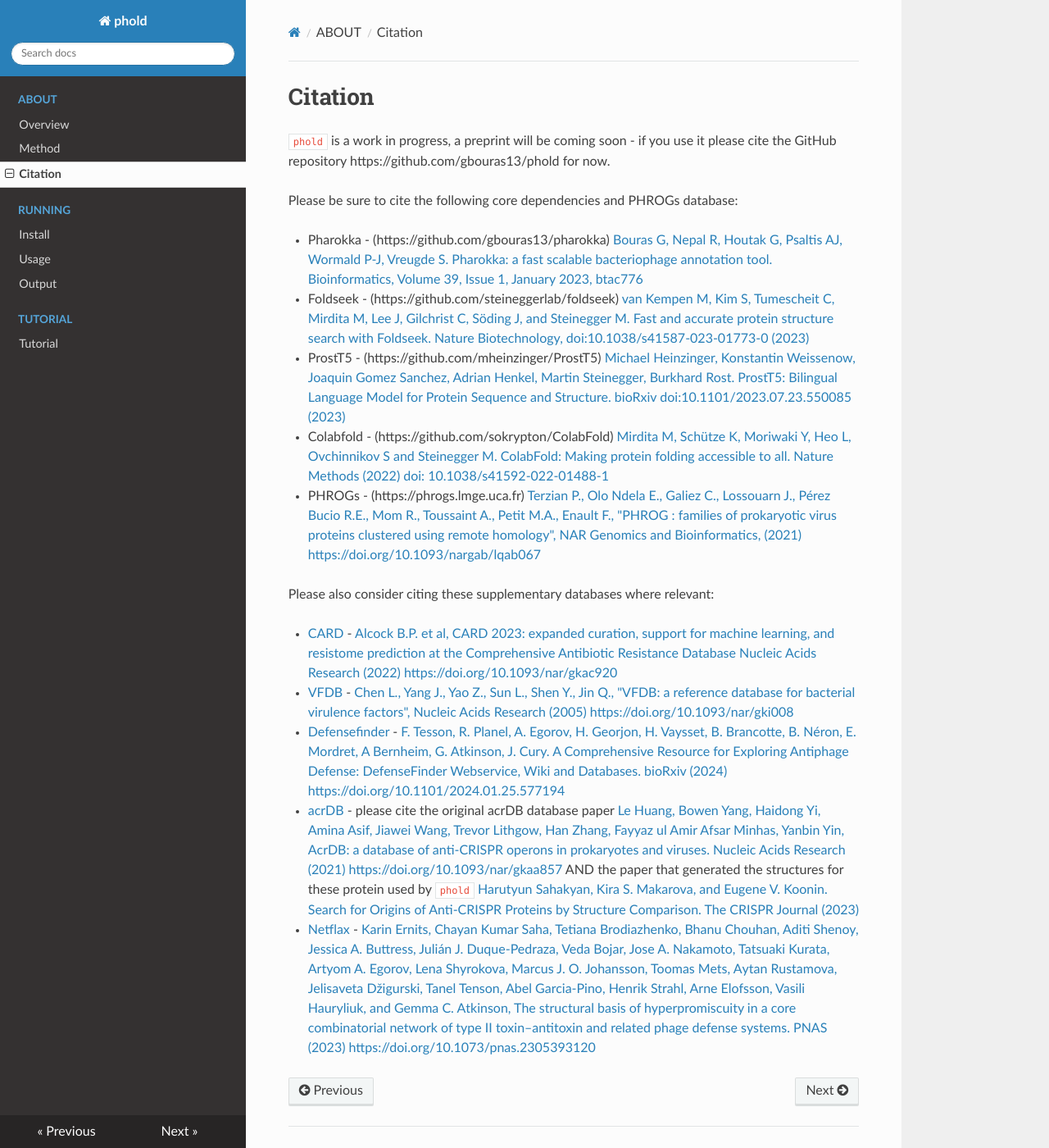
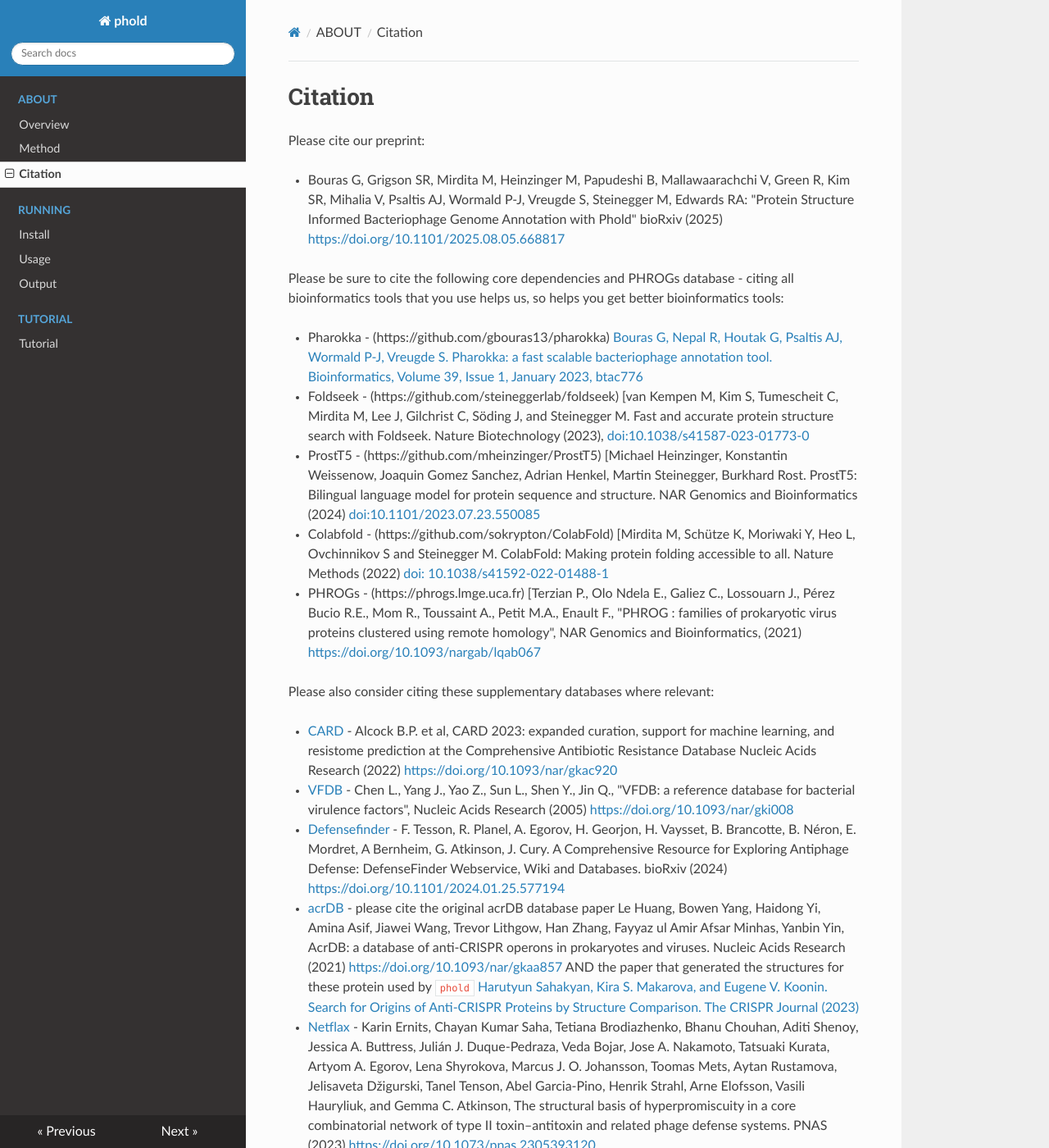
Before and after one commit to gbouras13/phold, an MkDocs documentation site: the page built from docs/citation.md, in a window 1280 px wide and 1400 px high. Shown: the whole window at 82% size. Built offline with MkDocs 1.6.1, drawn with Linux system fonts in a browser that asks for light colours; nearby versions of some CDN libraries; some of the changed text lies outside the part shown.

Commit message:
clean repo and docs

```diff
--- a/docs/citation.md
+++ b/docs/citation.md
@@ -1,19 +1,24 @@
 # Citation
 
-`phold` is a work in progress, a preprint will be coming soon - if you use it please cite the GitHub repository https://github.com/gbouras13/phold for now.
 
-Please be sure to cite the following core dependencies and PHROGs database:
+Please cite our preprint:
+
+* Bouras G, Grigson SR, Mirdita M, Heinzinger M, Papudeshi B, Mallawaarachchi V, Green R, Kim SR, Mihalia V, Psaltis AJ, Wormald P-J, Vreugde S, Steinegger M, Edwards RA: "Protein Structure Informed Bacteriophage Genome Annotation with Phold" bioRxiv (2025) [https://doi.org/10.1101/2025.08.05.668817]( https://doi.org/10.1101/2025.08.05.668817)
+
+
+Please be sure to cite the following core dependencies and PHROGs database - citing all bioinformatics tools that you use helps us, so helps you get better bioinformatics tools:
 
 * Pharokka - (https://github.com/gbouras13/pharokka) [Bouras G, Nepal R, Houtak G, Psaltis AJ, Wormald P-J, Vreugde S. Pharokka: a fast scalable bacteriophage annotation tool. Bioinformatics, Volume 39, Issue 1, January 2023, btac776](https://doi.org/10.1093/bioinformatics/btac776)
-* Foldseek - (https://github.com/steineggerlab/foldseek) [van Kempen M, Kim S, Tumescheit C, Mirdita M, Lee J, Gilchrist C, Söding J, and Steinegger M. Fast and accurate protein structure search with Foldseek. Nature Biotechnology, doi:10.1038/s41587-023-01773-0 (2023)](https://www.nature.com/articles/s41587-023-01773-0)
-* ProstT5 - (https://github.com/mheinzinger/ProstT5) [Michael Heinzinger, Konstantin Weissenow, Joaquin Gomez Sanchez, Adrian Henkel, Martin Steinegger, Burkhard Rost. ProstT5: Bilingual Language Model for Protein Sequence and Structure. bioRxiv doi:10.1101/2023.07.23.550085 (2023)](https://www.biorxiv.org/content/10.1101/2023.07.23.550085v1)
-* Colabfold - (https://github.com/sokrypton/ColabFold) [Mirdita M, Schütze K, Moriwaki Y, Heo L, Ovchinnikov S and Steinegger M. ColabFold: Making protein folding accessible to all. Nature Methods (2022) doi: 10.1038/s41592-022-01488-1 ](https://www.nature.com/articles/s41592-022-01488-1)
-* PHROGs - (https://phrogs.lmge.uca.fr) [Terzian P., Olo Ndela E., Galiez C., Lossouarn J., Pérez Bucio R.E., Mom R., Toussaint A., Petit M.A., Enault F., "PHROG : families of prokaryotic virus proteins clustered using remote homology", NAR Genomics and Bioinformatics, (2021) https://doi.org/10.1093/nargab/lqab067](https://doi.org/10.1093/nargab/lqab067)
+* Foldseek - (https://github.com/steineggerlab/foldseek) [van Kempen M, Kim S, Tumescheit C, Mirdita M, Lee J, Gilchrist C, Söding J, and Steinegger M. Fast and accurate protein structure search with Foldseek. Nature Biotechnology (2023), [doi:10.1038/s41587-023-01773-0 ](https://www.nature.com/articles/s41587-023-01773-0)
+* ProstT5 - (https://github.com/mheinzinger/ProstT5) [Michael Heinzinger, Konstantin Weissenow, Joaquin Gomez Sanchez, Adrian Henkel, Martin Steinegger, Burkhard Rost. ProstT5: Bilingual language model for protein sequence and structure. NAR Genomics and Bioinformatics (2024) [doi:10.1101/2023.07.23.550085](https://doi.org/10.1093/nargab/lqae150)
+* Colabfold - (https://github.com/sokrypton/ColabFold) [Mirdita M, Schütze K, Moriwaki Y, Heo L, Ovchinnikov S and Steinegger M. ColabFold: Making protein folding accessible to all. Nature Methods (2022) [doi: 10.1038/s41592-022-01488-1 ](https://www.nature.com/articles/s41592-022-01488-1)
+* PHROGs - (https://phrogs.lmge.uca.fr) [Terzian P., Olo Ndela E., Galiez C., Lossouarn J., Pérez Bucio R.E., Mom R., Toussaint A., Petit M.A., Enault F., "PHROG : families of prokaryotic virus proteins clustered using remote homology", NAR Genomics and Bioinformatics, (2021) [https://doi.org/10.1093/nargab/lqab067](https://doi.org/10.1093/nargab/lqab067)
 
 Please also consider citing these supplementary databases where relevant:
 
-* [CARD](https://card.mcmaster.ca) - [Alcock B.P. et al, CARD 2023: expanded curation, support for machine learning, and resistome prediction at the Comprehensive Antibiotic Resistance Database Nucleic Acids Research (2022) https://doi.org/10.1093/nar/gkac920](https://doi.org/10.1093/nar/gkac920)
-* [VFDB](http://www.mgc.ac.cn/VFs/main.htm) - [Chen L., Yang J., Yao Z., Sun L., Shen Y., Jin Q., "VFDB: a reference database for bacterial virulence factors", Nucleic Acids Research (2005) https://doi.org/10.1093/nar/gki008](https://doi.org/10.1093/nar/gki008)
-* [Defensefinder](https://defensefinder.mdmlab.fr) - [ F. Tesson,  R. Planel, A. Egorov, H. Georjon,  H. Vaysset,  B. Brancotte,  B. Néron,  E. Mordret,  A Bernheim,  G. Atkinson,  J. Cury. A Comprehensive Resource for Exploring Antiphage Defense: DefenseFinder Webservice, Wiki and Databases. bioRxiv (2024) https://doi.org/10.1101/2024.01.25.577194](https://doi.org/10.1101/2024.01.25.577194)
-* [acrDB](https://bcb.unl.edu/AcrDB/) - please cite the original acrDB database paper [Le Huang, Bowen Yang, Haidong Yi, Amina Asif, Jiawei Wang, Trevor Lithgow, Han Zhang, Fayyaz ul Amir Afsar Minhas, Yanbin Yin, AcrDB: a database of anti-CRISPR operons in prokaryotes and viruses. Nucleic Acids Research (2021) https://doi.org/10.1093/nar/gkaa857](https://doi.org/10.1093/nar/gkaa857) AND the paper that generated the structures for these protein used by `phold` [Harutyun Sahakyan, Kira S. Makarova, and Eugene V. Koonin. Search for Origins of Anti-CRISPR Proteins by Structure Comparison. The CRISPR Journal (2023)](https://doi.org/10.1089/crispr.2023.0011)
-* [Netflax](http://netflax.webflags.se) - [Karin Ernits, Chayan Kumar Saha, Tetiana Brodiazhenko, Bhanu Chouhan, Aditi Shenoy, Jessica A. Buttress, Julián J. Duque-Pedraza, Veda Bojar, Jose A. Nakamoto, Tatsuaki Kurata, Artyom A. Egorov, Lena Shyrokova, Marcus J. O. Johansson, Toomas Mets, Aytan Rustamova, Jelisaveta Džigurski, Tanel Tenson, Abel Garcia-Pino, Henrik Strahl, Arne Elofsson, Vasili Hauryliuk, and Gemma C. Atkinson, The structural basis of hyperpromiscuity in a core combinatorial network of type II toxin–antitoxin and related phage defense systems. PNAS (2023) https://doi.org/10.1073/pnas.2305393120](https://doi.org/10.1073/pnas.2305393120)
+* [CARD](https://card.mcmaster.ca) - Alcock B.P. et al, CARD 2023: expanded curation, support for machine learning, and resistome prediction at the Comprehensive Antibiotic Resistance Database Nucleic Acids Research (2022) [https://doi.org/10.1093/nar/gkac920](https://doi.org/10.1093/nar/gkac920)
+* [VFDB](http://www.mgc.ac.cn/VFs/main.htm) - Chen L., Yang J., Yao Z., Sun L., Shen Y., Jin Q., "VFDB: a reference database for bacterial virulence factors", Nucleic Acids Research (2005) [https://doi.org/10.1093/nar/gki008](https://doi.org/10.1093/nar/gki008)
+* [Defensefinder](https://defensefinder.mdmlab.fr) - F. Tesson,  R. Planel, A. Egorov, H. Georjon,  H. Vaysset,  B. Brancotte,  B. Néron,  E. Mordret,  A Bernheim,  G. Atkinson,  J. Cury. A Comprehensive Resource for Exploring Antiphage Defense: DefenseFinder Webservice, Wiki and Databases. bioRxiv (2024) [https://doi.org/10.1101/2024.01.25.577194](https://doi.org/10.1101/2024.01.25.577194)
+* [acrDB](https://bcb.unl.edu/AcrDB/) - please cite the original acrDB database paper Le Huang, Bowen Yang, Haidong Yi, Amina Asif, Jiawei Wang, Trevor Lithgow, Han Zhang, Fayyaz ul Amir Afsar Minhas, Yanbin Yin, AcrDB: a database of anti-CRISPR operons in prokaryotes and viruses. Nucleic Acids Research (2021) [https://doi.org/10.1093/nar/gkaa857](https://doi.org/10.1093/nar/gkaa857) AND the paper that generated the structures for these protein used by `phold` [Harutyun Sahakyan, Kira S. Makarova, and Eugene V. Koonin. Search for Origins of Anti-CRISPR Proteins by Structure Comparison. The CRISPR Journal (2023)](https://doi.org/10.1089/crispr.2023.0011)
+* [Netflax](http://netflax.webflags.se) - Karin Ernits, Chayan Kumar Saha, Tetiana Brodiazhenko, Bhanu Chouhan, Aditi Shenoy, Jessica A. Buttress, Julián J. Duque-Pedraza, Veda Bojar, Jose A. Nakamoto, Tatsuaki Kurata, Artyom A. Egorov, Lena Shyrokova, Marcus J. O. Johansson, Toomas Mets, Aytan Rustamova, Jelisaveta Džigurski, Tanel Tenson, Abel Garcia-Pino, Henrik Strahl, Arne Elofsson, Vasili Hauryliuk, and Gemma C. Atkinson, The structural basis of hyperpromiscuity in a core combinatorial network of type II toxin–antitoxin and related phage defense systems. PNAS (2023) [https://doi.org/10.1073/pnas.2305393120](https://doi.org/10.1073/pnas.2305393120)
+* [Netflax](http://netflax.webflags.se) - Karin Ernits, Chayan Kumar Saha, Tetiana Brodiazhenko, Bhanu Chouhan, Aditi Shenoy, Jessica A. Buttress, Julián J. Duque-Pedraza, Veda Bojar, Jose A. Nakamoto, Tatsuaki Kurata, Artyom A. Egorov, Lena Shyrokova, Marcus J. O. Johansson, Toomas Mets, Aytan Rustamova, Jelisaveta Džigurski, Tanel Tenson, Abel Garcia-Pino, Henrik Strahl, Arne Elofsson, Vasili Hauryliuk, and Gemma C. Atkinson, The structural basis of hyperpromiscuity in a core combinatorial network of type II toxin–antitoxin and related phage defense systems. PNAS (2023) [https://doi.org/10.1073/pnas.2305393120](https://doi.org/10.1073/pnas.2305393120)
```
Also changed, not shown: README.md (+17 -12 lines), docs/index.md (+3 -3 lines), docs/method.md (+3 -3 lines), docs/tutorial.md (+3 -3 lines).
